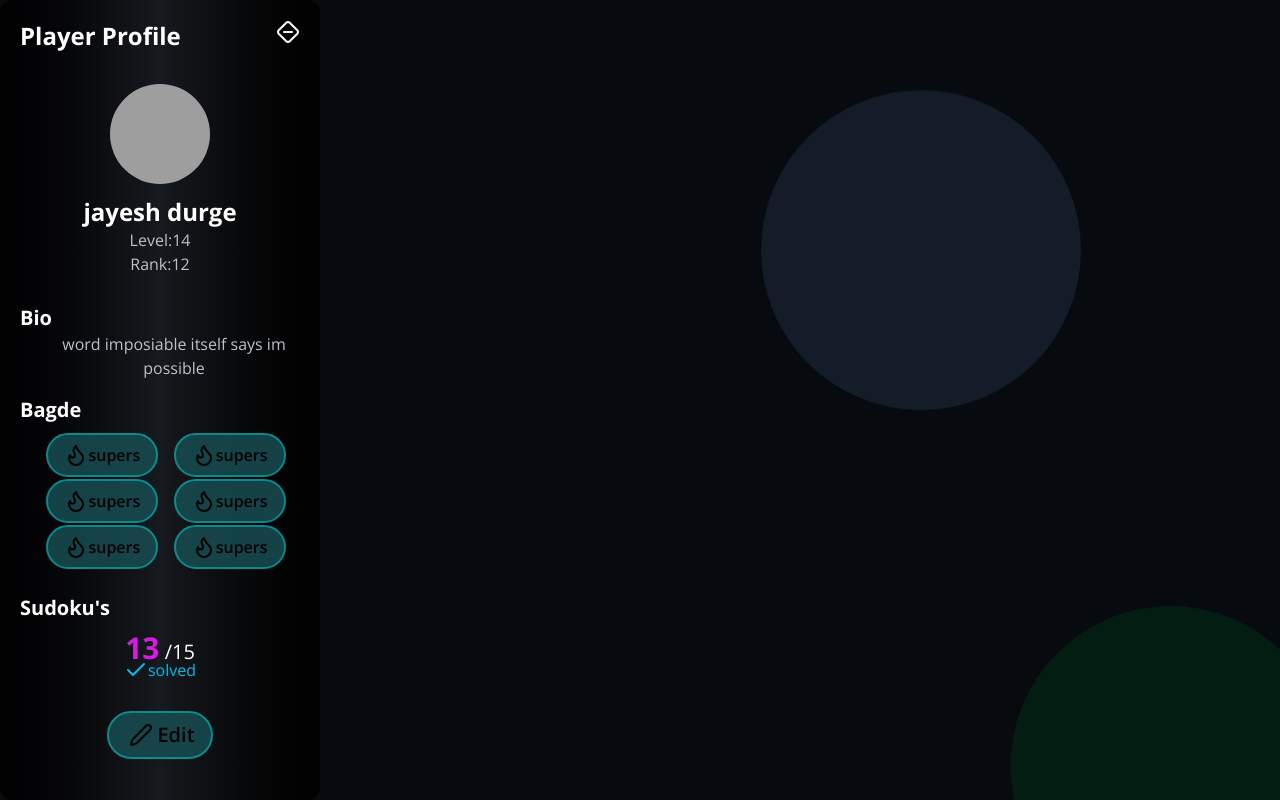
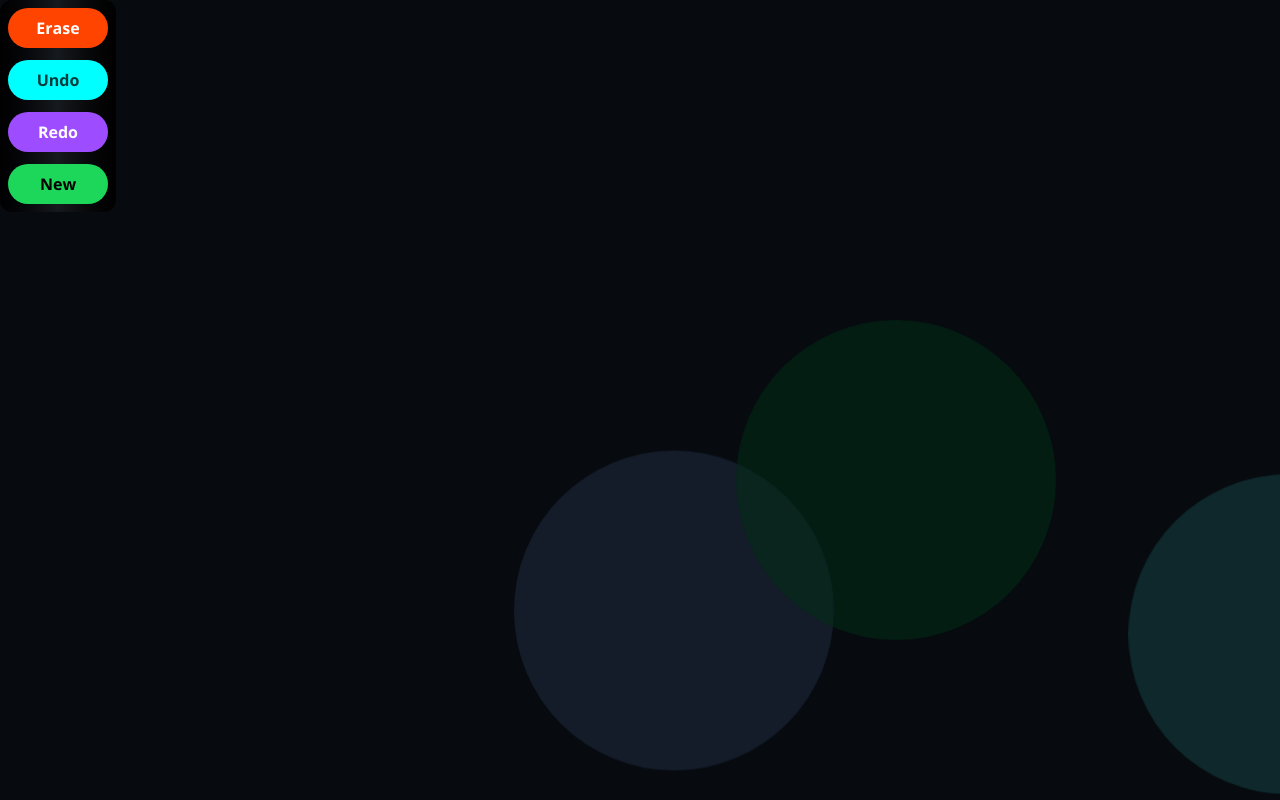
Before and after one commit to jayesh-durge/Sudoku-WebGame, a React (Vite) app: page / in a window 1280 px wide. Built offline with nearby package versions, Linux system fonts and the light colour scheme; grey boxes are pictures that could not be loaded.

Commit message:
ControlSection GameOver AccessicibilityBar

```diff
--- a/src/App.jsx
+++ b/src/App.jsx
@@ -5,28 +5,30 @@ import Login from "./pages/Login"
 import AccountDetails from "./pages/AccountDetails"
 import ScoreBoard from "./pages/SocreBoard"
 import ProfilePage from "./pages/ProfilePage";
-import { Background } from "./components";
+import {GameOver,ControlSection,AccessicibilityBar} from "./components";
 import {Flame} from "lucide-react"
 function App(){
   return(
     <>
-      <Background/>
       {/* <GamePage></GamePage> */}
       {/* <SignUp></SignUp> */}
       {/* <Login></Login> */}
       {/* <AccountDetails></AccountDetails> */}
       {/* <ScoreBoard></ScoreBoard> */}
-      <ProfilePage
+      {/* <ProfilePage
         img={"./../profile.jpg"}
         username={"jayesh durge"}
         level={14}
         rank={12}
         Bio={"word imposiable itself says im possible"}
-        self={true}
+        self={false}
         Bagdes={[{text:"supers",icon:<Flame />,id:1},{text:"supers",icon:<Flame />,id:1},{text:"supers",icon:<Flame />,id:1},{text:"supers",icon:<Flame />,id:1},{text:"supers",icon:<Flame />,id:1},{text:"supers",icon:<Flame />,id:1}]}
         solvedProblem={13}
         totalProblem={15}
-      />
+      /> */}
+      {/* <GameOver></GameOver> */}
+      {/* <ControlSection></ControlSection> */}
+      <AccessicibilityBar/>
     </>
   )
 }
--- /dev/null
+++ b/src/components/AccessicibilityBar.jsx
@@ -0,0 +1,14 @@
+import React from "react";
+import Container from "./Container"
+import EditorButton from "./EditorButton"
+function AccessicibilityBar(){
+    return (
+        <Container classname={"flex-col p-2 gap-3"}>
+            <EditorButton text={"erase"} classname={"bg-[#ff4400] text-white"}/>
+            <EditorButton text={"undo"} classname={"bg-[#00ffff] text-[#003d3d]"}/>
+            <EditorButton text={"redo"} classname={"bg-[#9d4dff] text-white"}/>
+            <EditorButton text={"new"} classname={"bg-[#1dd75b] text-black"}/>
+        </Container>
+    )
+}
+export default AccessicibilityBar;
--- a/src/components/ActionButton.jsx
+++ b/src/components/ActionButton.jsx
@@ -1,7 +1,8 @@
 import React from "react";
+import { twMerge } from "tailwind-merge";
 function ActionButton({text, icon, classname}){
     return (
-        <button className={`w-full px-3 py-2 rounded-md flex items-center justify-center transition-colors ${classname}`}>
+        <button className={twMerge(`w-full px-3 py-2 rounded-md flex items-center justify-center transition-colors ${classname}`)}>
             {icon && <span className="mr-2">{icon}</span>}
             {text}
         </button>
--- /dev/null
+++ b/src/components/ControlSection.jsx
@@ -0,0 +1,32 @@
+import React from "react";
+import Container from "./Container";
+import GameControlButton from "./GameControlButton";
+import {Play,Pause,RotateCcw,Bug} from "lucide-react";
+function ControlSection(){
+    return (
+        <Container classname={"flex-col p-3"}>
+            <div className="flex justify-evenly items-center">
+                <span className="bg-gradient-to-r from-blue-500 to-purple-500 bg-clip-text text-transparent font-bold text-4xl">00:34:56:78</span>
+                <span className="text-center flex text-xl items-center text-[#00ab93] "><Bug className="text-[#ca545a] w-4.5 mr-1 ml-3" />3</span>
+            </div>
+            <div className="flex justify-evenly items-center gap-1">
+                <GameControlButton
+                text={"start"}
+                icon={<Play className="w-4.5 mx-1" /> }
+                classname={"bg-[#272952] border-[#4d4dff]"}
+                />
+                <GameControlButton
+                text={"pause"}
+                icon={<Pause className="w-4.5 mx-1"/>}
+                classname={"bg-[#362952] border-[#9d4dff]"}
+                />
+                <GameControlButton
+                text={"reset"}
+                icon={<RotateCcw className="w-4.5 mx-1" />}
+                classname={"bg-[#171a2e] border-[#8b8d96]"}
+                />
+            </div>
+        </Container>
+    )
+}
+export default ControlSection;
--- a/src/components/EditorButton.jsx
+++ b/src/components/EditorButton.jsx
@@ -1,7 +1,7 @@
 import React from "react";
 function EditorButton({text,classname}){
     return (
-        <button className={`px-5 py-2 rounded-2xl font-bold w-fit flex justify-center capitalize ${classname}`}>{text}</button>
+        <button className={`px-5 py-2 rounded-3xl font-bold w-25 flex justify-center capitalize ${classname}`}>{text}</button>
     )
 }
 export default EditorButton;
--- /dev/null
+++ b/src/components/GameOver.jsx
@@ -0,0 +1,15 @@
+import React from "react";
+import Container from "./Container";
+import ActionButton from "./ActionButton"
+
+function GameOver(){
+    return (
+        <Container classname={"text-white flex-col justify-evenly items-center border-[#9077f3] border-4 p-10 w-[25vw] h-[30vh]"}>
+            <h1 className="font-bold text-3xl uppercase">Game completed!</h1>
+            <h2 className="font-bold  capitalize">ready for another challenge?</h2>
+            <ActionButton text={"play new game"} classname={"bg-[#9077f3] capitalize rounded-3xl w-fit px-5"}/>
+        </Container>
+    )
+}
+
+export default GameOver;
--- a/src/components/index.js
+++ b/src/components/index.js
@@ -8,5 +8,8 @@ import Form from "./Form"
 import GameControlButton from "./GameControlButton"
 import IconButton from "./IconButton"
 import Ranked from "./Ranked"
+import GameOver from "./GameOver"
+import ControlSection from "./ControlSection";
+import AccessicibilityBar from "./AccessicibilityBar"
 
-export {Input,ActionButton,Background,Container,DifficultyButton,EditorButton,Form,GameControlButton,IconButton,Ranked};
+export {Input,ActionButton,Background,Container,DifficultyButton,EditorButton,Form,GameControlButton,IconButton,Ranked,GameOver,ControlSection,AccessicibilityBar};
--- a/src/main.jsx
+++ b/src/main.jsx
@@ -2,9 +2,11 @@ import { StrictMode } from 'react'
 import { createRoot } from 'react-dom/client'
 import App from './App.jsx'
 import "./main.css"
+import { Background } from "./components";
 
 createRoot(document.getElementById('root')).render(
   <StrictMode>
+    <Background/>
     <App />
   </StrictMode>,
 )
```
